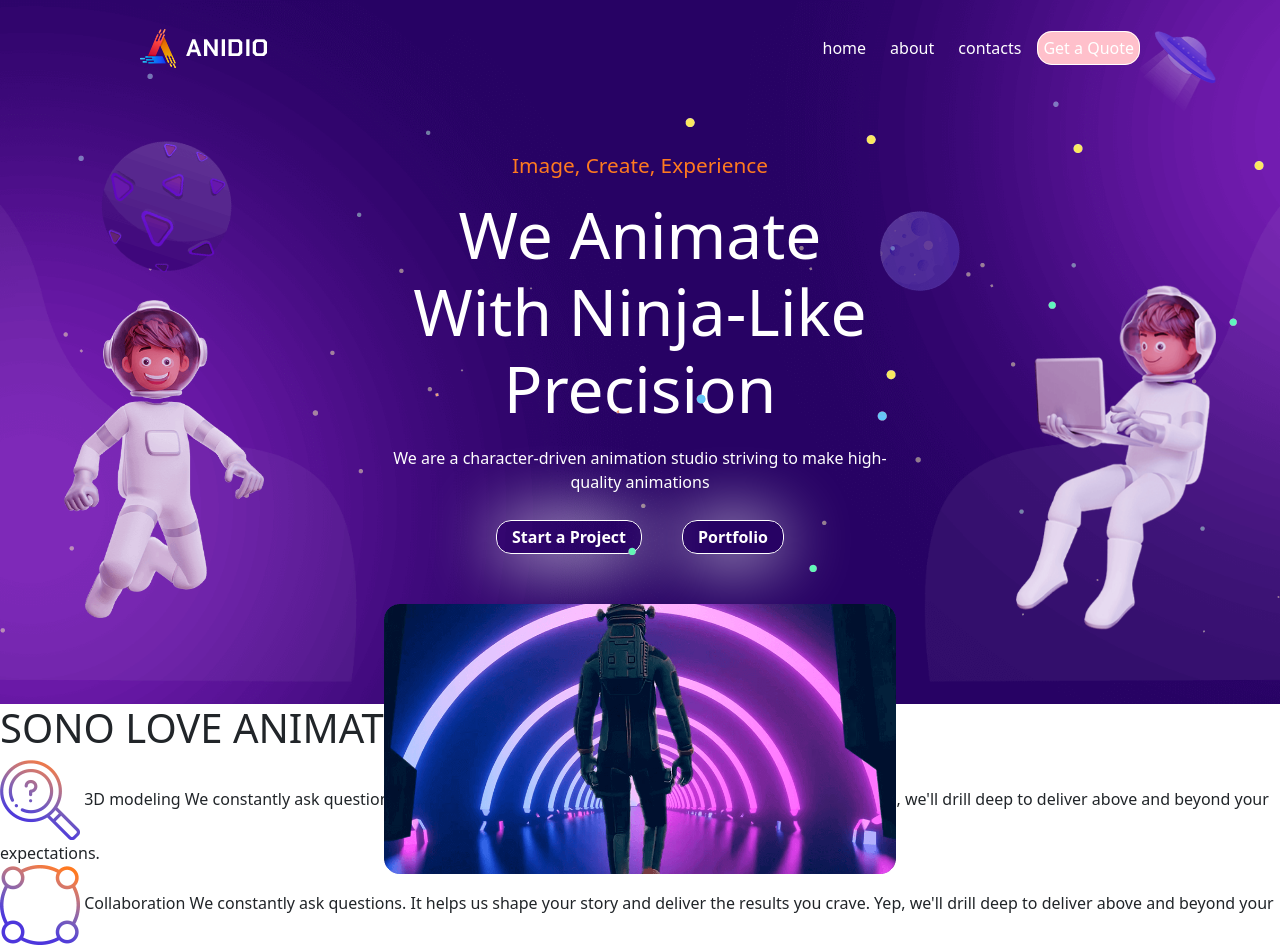
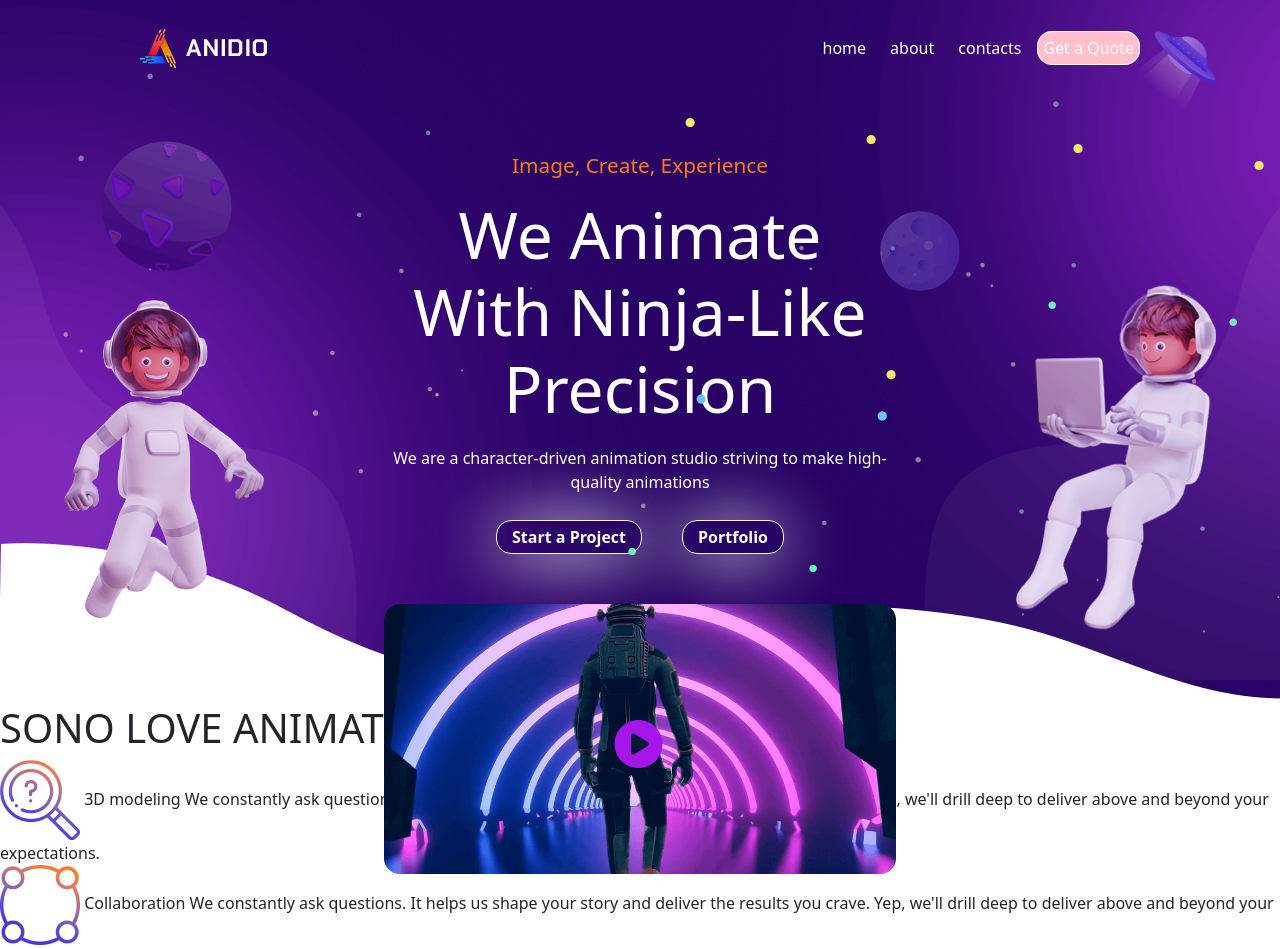
Before and after one commit to Chrissx77/proj-html-vuejs, a Vue app: page / in a window 1280 px wide. Shown: the top 949 px of the page. Built offline with nearby package versions, Linux system fonts and the light colour scheme.

Commit message:
added waves jumbotron

```diff
--- a/src/pages/Jumbotron.vue
+++ b/src/pages/Jumbotron.vue
@@ -16,7 +16,10 @@ export default {
       <button class="btn-project">Start a Project</button>
       <button class="btn-portfolio">Portfolio</button>
       <div class="thumb">
-        <img src="../assets/middle.png" alt="">
+        <div>
+          <img src="../assets/middle.png" alt="">
+          <i class="fa-solid fa-circle-play" style="color: #a616ea;"></i>
+        </div>
       </div>
 
     </div>
@@ -50,10 +53,12 @@ export default {
     <div class="alien">
       <img src="../assets/light.png" alt="" srcset="" />
     </div>
+
+    <div class="banner">
+      <img src="../assets/bottom-shape.png" alt="" srcset="">
+    </div>
   </section>
-  <!-- <div class="banner">
-    <img src="../assets/bottom-shape.png" alt="" srcset="">
-  </div> -->
+
 </template>
 
 <style lang="scss" scoped>
@@ -72,6 +77,11 @@ export default {
   @include flex;
   align-items: center;
   position: relative;
+
+  .banner{
+    position: absolute;
+    bottom: 0;
+  }
 
   .wrap {
     width: 40%;
@@ -108,11 +118,24 @@ export default {
     }
 
     .thumb{
+      z-index: 9999;
       position: absolute;
-      img{
-        padding: 50px 0;
-        width: 100%;
+      div{
+        position: relative;
+        img{
+          padding: 50px 0;
+          width: 100%;
+        }
+        i{
+          position: absolute;
+          left: 45%;
+          top: 45%;
+          font-size: 3rem;
+        }
       }
+
+
+
     }
   }
 
--- a/src/style/partials/_variables.scss
+++ b/src/style/partials/_variables.scss
@@ -6,3 +6,4 @@ $pink: #ffdfed;
 $orange: #ff7a1f;
 $lightGray: #f7f0ff;
 $gray: #8d829c;
+$lightPurple: #a616ea;
```
